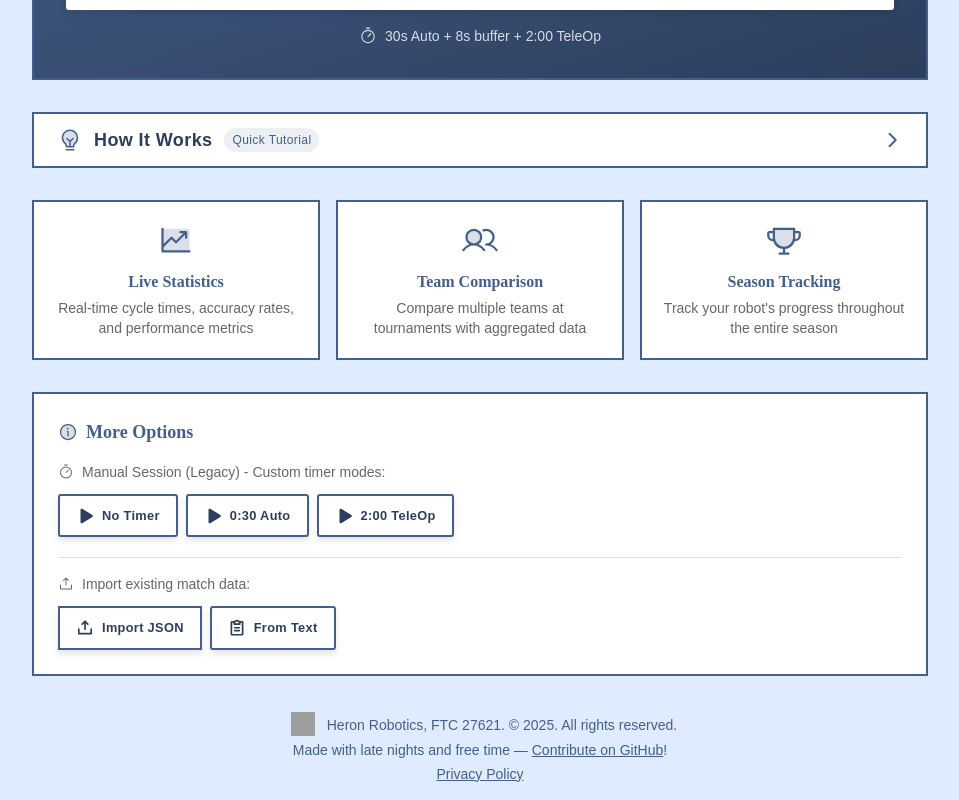
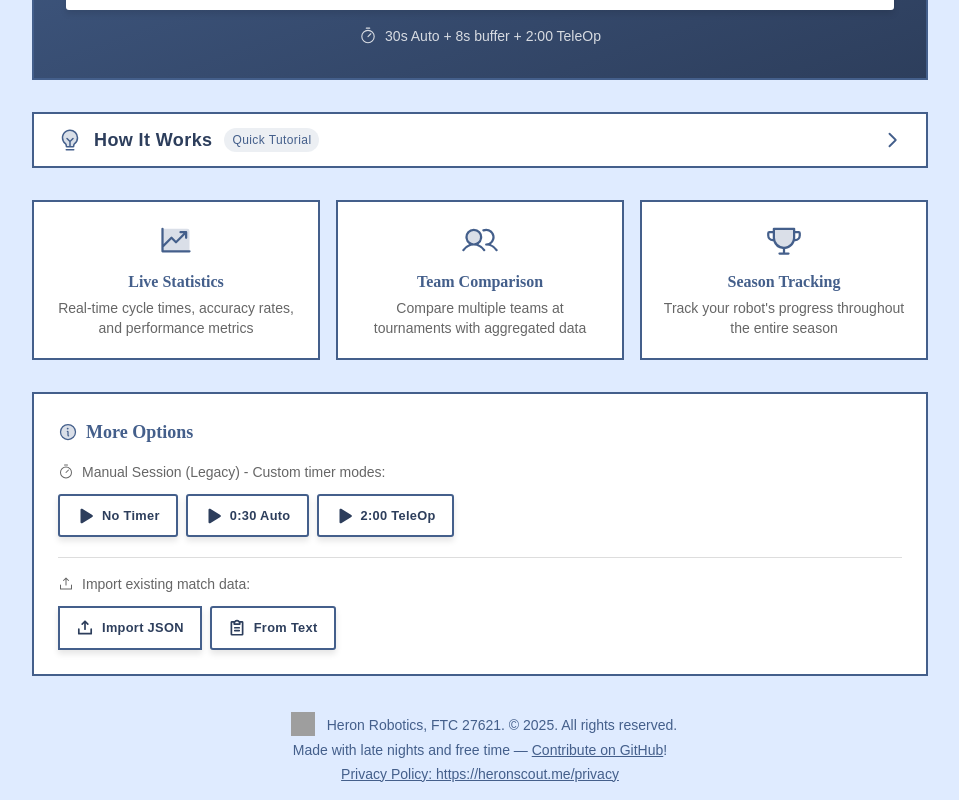
Before and after one commit to HeronRobotics/decode-scoring-analysis, a React (Vite) app: page / in a window 1280 px wide. Shown: the part 665-1465 px from the top of the page, without its empty margins (160-1119 px from the left). Built offline with nearby package versions, Linux system fonts and the light colour scheme; no server answers; grey boxes are pictures that could not be loaded.

Commit message:
Update main.jsx

```diff
--- a/src/main.jsx
+++ b/src/main.jsx
@@ -41,8 +41,11 @@ createRoot(document.getElementById("root")).render(
               Contribute on GitHub
             </a>
             !
-            <a href="/privacy" className="block mt-1 underline">
-              Privacy Policy
+            <a
+              href="https://heronscout.me/privacy"
+              className="block mt-1 underline"
+            >
+              Privacy Policy: https://heronscout.me/privacy
             </a>
           </footer>
         </MatchRecorderProvider>
```
